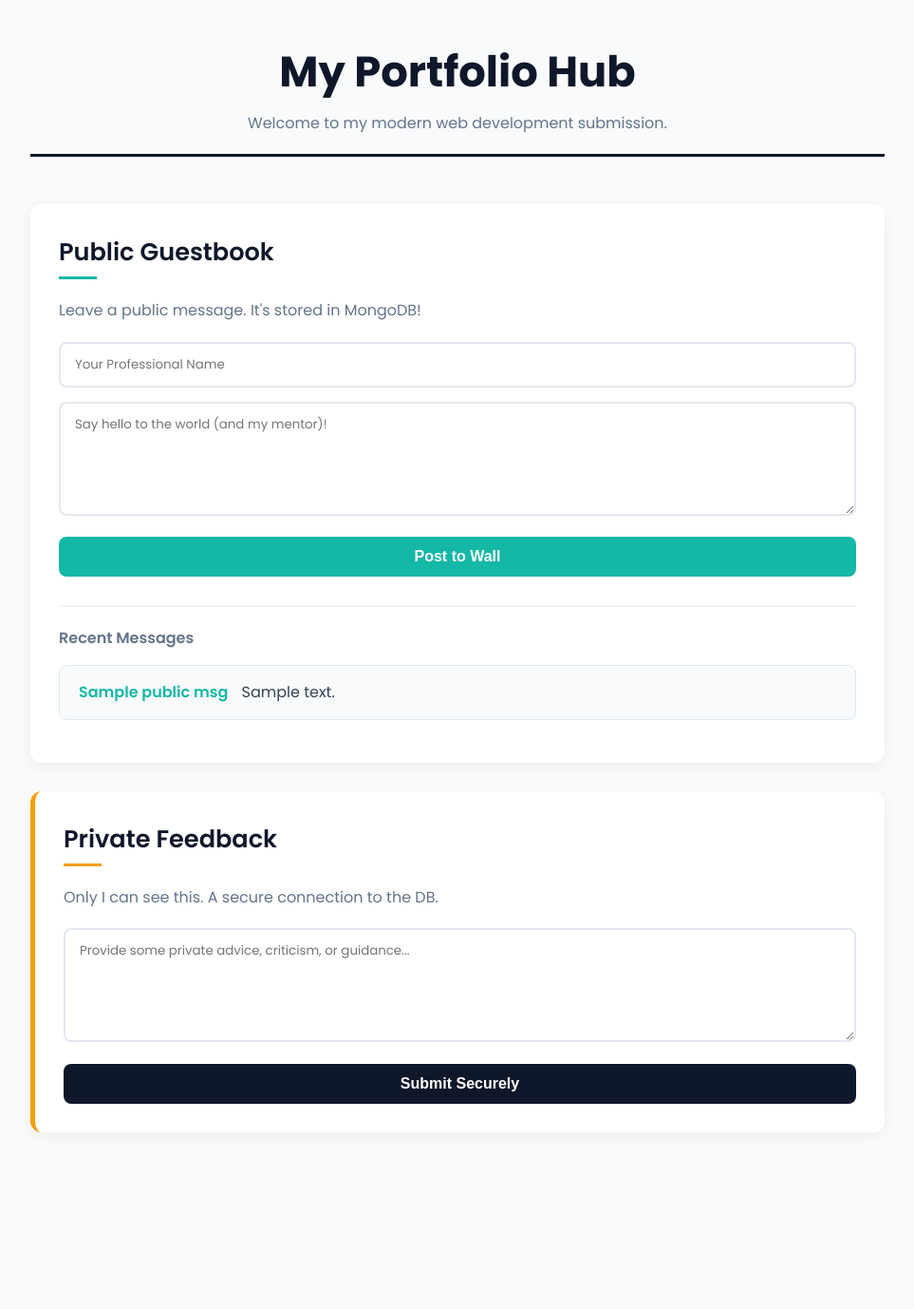
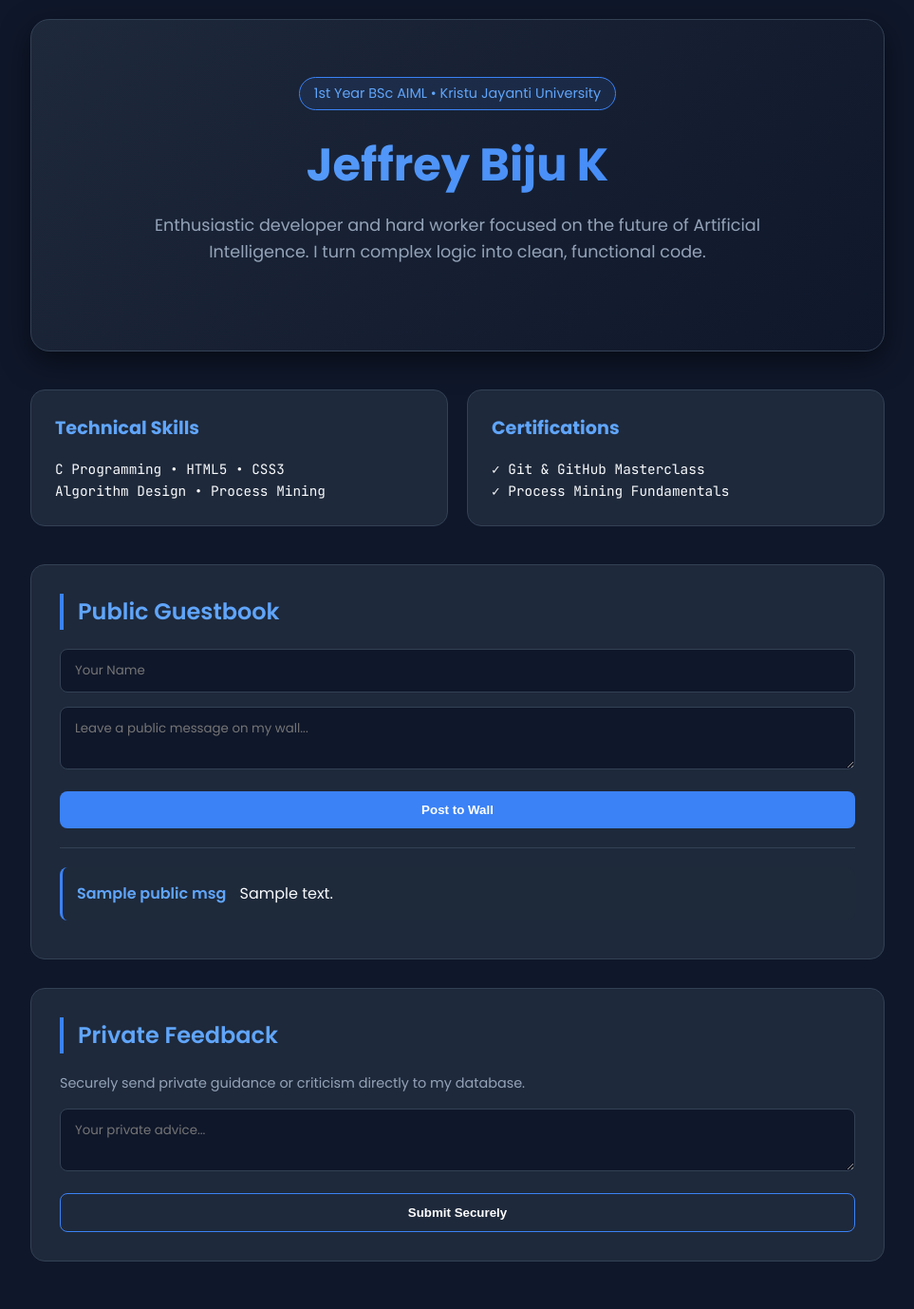
Before and after one commit to jeffreykb71-stack/my-portfolio, a Flask app: template templates/index.html in a window 1280 px wide. Shown: the whole page at 95% size, without its empty margins (158-1121 px from the left). Before the commit the page ends 1192 px from the top, so only its background shows below. Run offline with Flask 3, Linux system fonts and the light colour scheme; the template is opened without the code that fills it: most values are stand-ins (such as "Sample title", 1, 10 or a date in 2020).

Commit message:
Upgraded to AIML Black & Blue theme for Jeffrey

```diff
--- a/templates/index.html
+++ b/templates/index.html
@@ -3,21 +3,19 @@
 <head>
     <meta charset="UTF-8">
     <meta name="viewport" content="width=device-width, initial-scale=1.0">
-    <title>DevHub | Portfolio Interaction</title>
+    <title>Jeffrey Biju K | AIML Portfolio</title>
 
-    <link href="https://fonts.googleapis.com/css2?family=Poppins:wght@400;500;600;700&display=swap" rel="stylesheet">
+    <link href="https://fonts.googleapis.com/css2?family=Poppins:wght@300;400;600;700&family=JetBrains+Mono&display=swap" rel="stylesheet">
 
     <style>
-        /* --- Core Theme Colors & Reset --- */
         :root {
-            /* These colors are loosely inspired by your diagram */
-            --bg-color: #F8FAFC;
-            --main-teal: #14B8A6; /* inspired by 'Frontend' green */
-            --navy-blue: #0F172A; /* inspired by 'Git/Hosting' blue */
-            --amber: #F59E0B;     /* inspired by 'Web Browser' yellow */
-            --accent-red: #EF4444; /* inspired by 'FTP' red */
-            --text-main: #334155;
-            --text-light: #64748B;
+            --bg-dark: #0f172a;
+            --card-bg: #1e293b;
+            --primary-blue: #3b82f6;
+            --electric-blue: #60a5fa;
+            --text-main: #f8fafc;
+            --text-dim: #94a3b8;
+            --border: #334155;
         }
 
         * {
@@ -28,230 +26,211 @@
 
         body {
             font-family: 'Poppins', sans-serif;
-            background-color: var(--bg-color);
+            background-color: var(--bg-dark);
             color: var(--text-main);
             line-height: 1.6;
             display: flex;
             justify-content: center;
-            padding: 40px 20px;
+            padding: 20px;
         }
 
-        /* --- Main Container --- */
         .container {
             max-width: 900px;
             width: 100%;
         }
 
-        /* --- Header Styling --- */
-        header {
+        /* --- Portfolio Section --- */
+        #hero {
             text-align: center;
-            margin-bottom: 50px;
-            padding-bottom: 20px;
-            border-bottom: 3px solid var(--navy-blue);
+            padding: 60px 20px;
+            background: linear-gradient(135deg, #1e293b 0%, #0f172a 100%);
+            border-radius: 20px;
+            border: 1px solid var(--border);
+            margin-bottom: 40px;
+            box-shadow: 0 10px 30px rgba(0,0,0,0.5);
         }
 
-        header h1 {
-            color: var(--navy-blue);
-            font-size: 2.8rem;
+        .profile-title {
+            font-size: 3rem;
             font-weight: 700;
+            background: linear-gradient(to right, #60a5fa, #3b82f6);
+            -webkit-background-clip: text;
+            -webkit-text-fill-color: transparent;
+            margin-bottom: 10px;
         }
 
-        header p {
-            color: var(--text-light);
-            font-weight: 400;
-            margin-top: 5px;
+        .badge {
+            display: inline-block;
+            background: rgba(59, 130, 246, 0.1);
+            color: var(--electric-blue);
+            padding: 5px 15px;
+            border-radius: 20px;
+            font-size: 0.9rem;
+            border: 1px solid var(--primary-blue);
+            margin-bottom: 20px;
         }
 
-        /* --- Global Form/Input Styling --- */
-        section {
-            background: white;
-            padding: 30px;
-            border-radius: 12px;
-            margin-bottom: 30px;
-            box-shadow: 0 4px 15px rgba(0,0,0,0.06);
-            transition: transform 0.2s ease, box-shadow 0.2s ease;
+        .bio {
+            color: var(--text-dim);
+            max-width: 700px;
+            margin: 0 auto 30px;
+            font-size: 1.1rem;
         }
 
-        section:hover {
-            transform: translateY(-2px);
-            box-shadow: 0 6px 20px rgba(0,0,0,0.08);
+        /* --- Grid for Skills & Certs --- */
+        .grid {
+            display: grid;
+            grid-template-columns: 1fr 1fr;
+            gap: 20px;
+            margin-bottom: 40px;
+        }
+
+        .info-card {
+            background: var(--card-bg);
+            padding: 25px;
+            border-radius: 15px;
+            border: 1px solid var(--border);
+            transition: transform 0.3s ease;
+        }
+
+        .info-card:hover {
+            transform: translateY(-5px);
+            border-color: var(--primary-blue);
+        }
+
+        .info-card h3 {
+            color: var(--electric-blue);
+            margin-bottom: 15px;
+            font-size: 1.2rem;
+            display: flex;
+            align-items: center;
+            gap: 10px;
+        }
+
+        .mono { font-family: 'JetBrains Mono', monospace; font-size: 0.9rem; }
+
+        /* --- Interactive Sections --- */
+        section {
+            background: var(--card-bg);
+            padding: 30px;
+            border-radius: 15px;
+            margin-bottom: 30px;
+            border: 1px solid var(--border);
         }
 
         h2 {
             font-weight: 600;
-            color: var(--navy-blue);
+            color: var(--electric-blue);
             margin-bottom: 20px;
-            font-size: 1.6rem;
-            position: relative;
-            padding-bottom: 8px;
-        }
-
-        /* Add a small underline to section headings */
-        h2::after {
-            content: '';
-            position: absolute;
-            left: 0;
-            bottom: 0;
-            width: 40px;
-            height: 3px;
+            border-left: 4px solid var(--primary-blue);
+            padding-left: 15px;
         }
 
         input, textarea {
             width: 100%;
             padding: 12px 15px;
             margin-bottom: 15px;
-            border: 2px solid #E2E8F0;
+            background: #0f172a;
+            border: 1px solid var(--border);
             border-radius: 8px;
+            color: white;
             font-family: inherit;
-            transition: border-color 0.2s ease;
         }
 
         input:focus, textarea:focus {
             outline: none;
-            border-color: var(--main-teal);
-        }
-
-        textarea {
-            height: 120px;
-            resize: vertical;
+            border-color: var(--primary-blue);
         }
 
         button {
+            background: var(--primary-blue);
+            color: white;
             border: none;
             padding: 12px 24px;
             border-radius: 8px;
             font-weight: 600;
             cursor: pointer;
-            font-size: 1rem;
-            transition: background 0.2s ease, transform 0.1s ease;
             width: 100%;
+            transition: 0.3s;
         }
 
-        button:active {
-            transform: scale(0.98);
+        button:hover { background: #2563eb; transform: translateY(-2px); }
+
+        /* --- Message Wall --- */
+        #wall { margin-top: 20px; border-top: 1px solid var(--border); padding-top: 20px; }
+        .msg {
+            background: #1e293b66;
+            padding: 15px;
+            border-radius: 8px;
+            margin-bottom: 10px;
+            border-left: 3px solid var(--primary-blue);
         }
+        .msg-sender { color: var(--electric-blue); font-weight: 600; margin-right: 10px; }
 
-        /* --- Public Guestbook Styling (Green Accent) --- */
-        #guestbook h2::after {
-            background-color: var(--main-teal);
+        @media (max-width: 600px) {
+            .grid { grid-template-columns: 1fr; }
+            .profile-title { font-size: 2rem; }
         }
-
-        #guestbook button {
-            background: var(--main-teal);
-            color: white;
-        }
-
-        #guestbook button:hover {
-            background: #0D9488; /* slightly darker teal */
-        }
-
-        /* --- Private Feedback Styling (Navy/Yellow Accent) --- */
-        #feedback {
-            border-left: 5px solid var(--amber); /* matches Browser color from diagram */
-        }
-
-        #feedback h2::after {
-            background-color: var(--amber);
-        }
-
-        #feedback button {
-            background: var(--navy-blue);
-            color: white;
-        }
-
-        #feedback button:hover {
-            background: #1E293B; /* slightly lighter navy */
-        }
-
-        /* --- Message Wall Styling --- */
-        #wall {
-            margin-top: 30px;
-            border-top: 2px solid #EDF2F7;
-            padding-top: 20px;
-        }
-
-        .wall-title {
-            font-weight: 600;
-            color: var(--text-light);
-            margin-bottom: 15px;
-        }
-
-        .msg {
-            background-color: #F8FAFC;
-            padding: 15px 20px;
-            border-radius: 8px;
-            margin-bottom: 15px;
-            border: 1px solid #E2E8F0;
-        }
-
-        .msg-sender {
-            font-weight: 600;
-            color: var(--main-teal);
-            margin-right: 10px;
-        }
-
-        .msg-content {
-            color: var(--text-main);
-        }
-
-        /* Special style for empty messages */
-        .no-msg {
-            text-align: center;
-            color: var(--text-light);
-            padding: 20px;
-            font-style: italic;
-        }
-
-        /* Responsive adjustments */
-        @media (max-width: 600px) {
-            header h1 { font-size: 2rem; }
-            body { padding: 20px 10px; }
-            section { padding: 20px; }
-        }
-
     </style>
 </head>
 <body>
     <div class="container">
-        <header>
-            <h1>My Portfolio Hub</h1>
-            <p>Welcome to my modern web development submission.</p>
+
+        <!-- Portfolio Start -->
+        <header id="hero">
+            <span class="badge">1st Year BSc AIML • Kristu Jayanti University</span>
+            <h1 class="profile-title">Jeffrey Biju K</h1>
+            <p class="bio">
+                Enthusiastic developer and hard worker focused on the future of Artificial Intelligence.
+                I turn complex logic into clean, functional code.
+            </p>
         </header>
 
+        <div class="grid">
+            <div class="info-card">
+                <h3>Technical Skills</h3>
+                <p class="mono">C Programming • HTML5 • CSS3</p>
+                <p class="mono">Algorithm Design • Process Mining</p>
+            </div>
+            <div class="info-card">
+                <h3>Certifications</h3>
+                <p class="mono">✓ Git & GitHub Masterclass</p>
+                <p class="mono">✓ Process Mining Fundamentals</p>
+            </div>
+        </div>
+
+        <!-- Interactive Interaction Sections -->
         <section id="guestbook">
             <h2>Public Guestbook</h2>
-            <p style="color: var(--text-light); margin-bottom: 20px;">
-                Leave a public message. It's stored in MongoDB!
-            </p>
             <form action="/post-public" method="POST">
-                <input type="text" name="name" placeholder="Your Professional Name" required>
-                <textarea name="message" placeholder="Say hello to the world (and my mentor)!" required></textarea>
+                <input type="text" name="name" placeholder="Your Name" required>
+                <textarea name="message" placeholder="Leave a public message on my wall..." required></textarea>
                 <button type="submit">Post to Wall</button>
             </form>
 
             <div id="wall">
-                <div class="wall-title">Recent Messages</div>
                 {% for m in public_msgs %}
                 <div class="msg">
                     <span class="msg-sender">{{ m.name }}</span>
                     <span class="msg-content">{{ m.message }}</span>
                 </div>
                 {% else %}
-                <div class="no-msg">The guestbook is currently empty.</div>
+                <p style="color: var(--text-dim); text-align: center; font-style: italic;">Wall is empty. Be the first!</p>
                 {% endfor %}
             </div>
         </section>
 
         <section id="feedback">
             <h2>Private Feedback</h2>
-            <p style="color: var(--text-light); margin-bottom: 20px;">
-                Only I can see this. A secure connection to the DB.
+            <p style="color: var(--text-dim); margin-bottom: 15px; font-size: 0.9rem;">
+                Securely send private guidance or criticism directly to my database.
             </p>
             <form action="/post-private" method="POST">
-                <textarea name="feedback" placeholder="Provide some private advice, criticism, or guidance..." required></textarea>
-                <button type="submit">Submit Securely</button>
+                <textarea name="feedback" placeholder="Your private advice..." required></textarea>
+                <button type="submit" style="background: #1e293b; border: 1px solid var(--primary-blue);">Submit Securely</button>
             </form>
         </section>
+
     </div>
 </body>
 </html>
```
